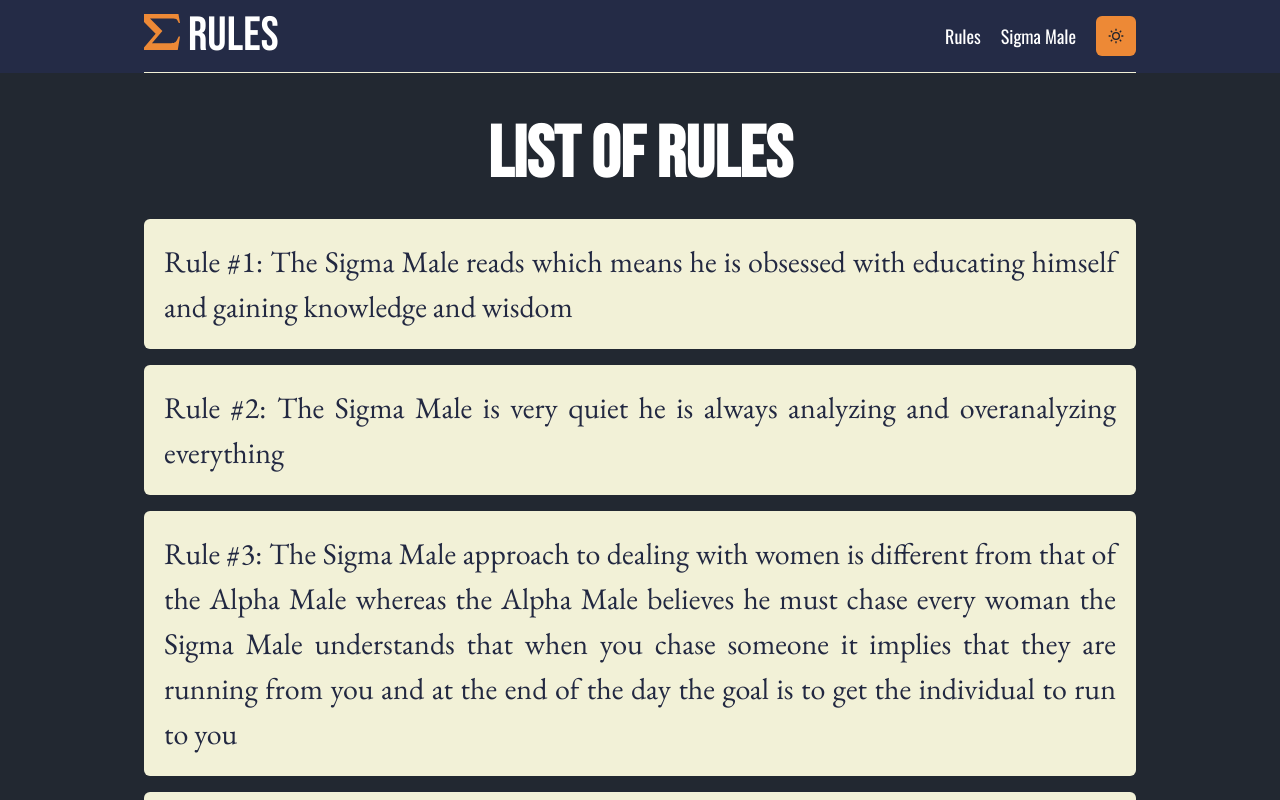
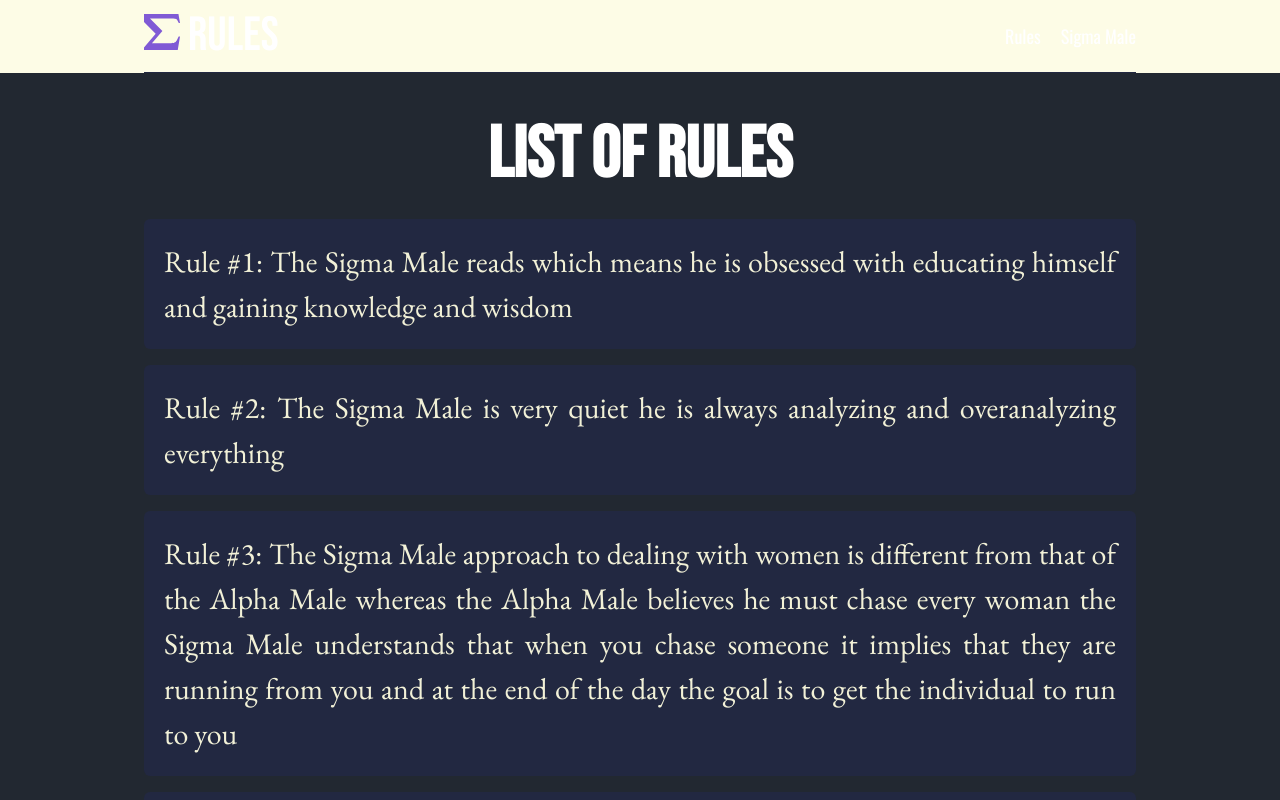
Before and after one commit to ton1czech/sigma-rules, a Next.js app: page /rules in a window 1280 px wide. Shown: the top 800 px of the page. Built offline with nearby package versions, Linux system fonts and the light colour scheme.

Commit message:
👌IMPROVE: color

```diff
--- a/components/Footer.js
+++ b/components/Footer.js
@@ -1,5 +1,5 @@
 import NextLink from 'next/link'
-import { Box, useColorModeValue, Heading, HStack, VStack, Link, Container, Text, Icon } from '@chakra-ui/react'
+import { Box, Heading, HStack, VStack, Link, Container, Text, Icon } from '@chakra-ui/react'
 import {
   IoLogoTwitter,
   IoLogoInstagram,
@@ -37,9 +37,9 @@ export default function Footer() {
   }
 
   return (
-    <Box background={useColorModeValue('secondaryDark', 'secondaryLight')}>
+    <Box background='secondary'>
       <Container>
-        <Box mt={10} pt={10} borderTop='1px' borderTopColor={useColorModeValue('mainLight', 'mainDark')}>
+        <Box mt={10} pt={10} borderTop='1px' borderTopColor='dark'>
           <HStack alignItems='flex-start' justifyContent='space-between' fontFamily='link' fontSize='lg'>
             <VStack align='left' spacing={3}>
               <Heading {...linkHeadingProps}>Links</Heading>
@@ -51,7 +51,6 @@ export default function Footer() {
                 <Icon {...iconProps} as={IoLogoInstagram} />
                 @ton1czech
               </Link>
-
               <Link href='http://twitter.com/ton1czech' {...externalLinkProps}>
                 <Icon {...iconProps} as={IoLogoTwitter} />
                 @ton1czech
@@ -99,14 +98,7 @@ export default function Footer() {
               </NextLink>
             </VStack>
           </HStack>
-          <Text
-            mt={28}
-            pb={16}
-            textAlign='center'
-            color={useColorModeValue('mainLight', 'mainDark')}
-            fontSize='xl'
-            fontFamily='link'
-          >
+          <Text mt={28} pb={16} textAlign='center' color='main' fontSize='xl' fontFamily='link'>
             &copy; {new Date().getFullYear()} ton1czech. All Rights Reserved.
           </Text>
         </Box>
--- a/components/Header.js
+++ b/components/Header.js
@@ -1,24 +1,15 @@
 import NextLink from 'next/link'
-import { Box, useColorModeValue, useColorMode, IconButton, Flex, HStack, Link, Icon, Container } from '@chakra-ui/react'
+import { Box, Flex, HStack, Link, Icon, Container } from '@chakra-ui/react'
 import { ImSigma } from 'react-icons/im'
-import { RiMoonLine, RiSunLine } from 'react-icons/ri'
 
 export default function Header() {
-  const { colorMode, toggleColorMode } = useColorMode()
-
   return (
-    <Box bg={useColorModeValue('secondaryDark', 'secondaryLight')}>
+    <Box bg='secondary'>
       <Container>
-        <Flex
-          alignItems='center'
-          justifyContent='space-between'
-          mb={10}
-          borderBottom='1px'
-          borderBottomColor={useColorModeValue('mainLight', 'mainDark')}
-        >
+        <Flex alignItems='center' justifyContent='space-between' mb={10} borderBottom='1px' borderBottomColor='dark'>
           <NextLink href='/'>
             <Link fontSize='5xl' fontFamily='heading'>
-              <Icon as={ImSigma} w={9} h={9} color={useColorModeValue('orange.400', 'purple.500')} mr={2} />
+              <Icon as={ImSigma} w={9} h={9} color='purple.500' mr={2} />
               Rules
             </Link>
           </NextLink>
@@ -30,13 +21,6 @@ export default function Header() {
             <NextLink href='/sigma-male'>
               <Link>Sigma Male</Link>
             </NextLink>
-            <IconButton
-              bg={useColorModeValue('orange.400', 'purple.500')}
-              _hover={{ bg: useColorModeValue('orange.500', 'purple.600') }}
-              _active={{ bg: useColorModeValue('orange.600', 'purple.700') }}
-              icon={useColorModeValue(<RiSunLine />, <RiMoonLine />)}
-              onClick={toggleColorMode}
-            />
           </HStack>
         </Flex>
       </Container>
--- a/pages/_document.js
+++ b/pages/_document.js
@@ -1,6 +1,4 @@
-import { ColorModeScript } from '@chakra-ui/react'
 import NextDocument, { Html, Head, Main, NextScript } from 'next/document'
-import theme from '../theme'
 
 export default class Document extends NextDocument {
   render() {
@@ -10,7 +8,6 @@ export default class Document extends NextDocument {
           <link rel='icon' href='/icon.ico' />
         </Head>
         <body>
-          <ColorModeScript initialColorMode={theme.config.initialColorMode} />
           <Main />
           <NextScript />
         </body>
--- a/pages/rules.js
+++ b/pages/rules.js
@@ -1,5 +1,5 @@
 import Head from 'next/head'
-import { Heading, Box, Text, useColorModeValue, Container } from '@chakra-ui/react'
+import { Heading, Box, Text, Container } from '@chakra-ui/react'
 
 import Header from '../components/Header'
 import Footer from '../components/Footer'
@@ -18,18 +18,8 @@ export default function Rules() {
           List of rules
         </Heading>
         {rules.map(({ id, text }) => (
-          <Box
-            background={useColorModeValue('mainLight', 'mainDark')}
-            borderRadius='md'
-            mb={4}
-            p={{ base: 2, md: 5 }}
-            key={id}
-          >
-            <Text
-              textAlign='justify'
-              fontSize={{ base: '2xl', md: '3xl' }}
-              color={useColorModeValue('mainDark', 'mainLight')}
-            >
+          <Box background='dark' borderRadius='md' mb={4} p={{ base: 2, md: 5 }} key={id}>
+            <Text textAlign='justify' fontSize={{ base: '2xl', md: '3xl' }} color='main'>
               Rule #{id}: {text}
             </Text>
           </Box>
--- a/theme.js
+++ b/theme.js
@@ -2,16 +2,10 @@ import { extendTheme } from '@chakra-ui/react'
 import { mode } from '@chakra-ui/theme-tools'
 
 const theme = extendTheme({
-  config: {
-    initialColorMode: 'dark',
-    useSystemColorMode: true,
-  },
-
   colors: {
-    mainDark: '#222841',
-    mainLight: '#F2F1D7',
-    secondaryDark: '#242B46',
-    secondaryLight: '#fdfce6',
+    main: '#F2F1D7',
+    secondary: '#fdfce6',
+    dark: '#222841',
   },
 
   fonts: {
```
Also changed, not shown: pages/index.js (+5 -9 lines), pages/sigma-male.js (+19 -15 lines).
